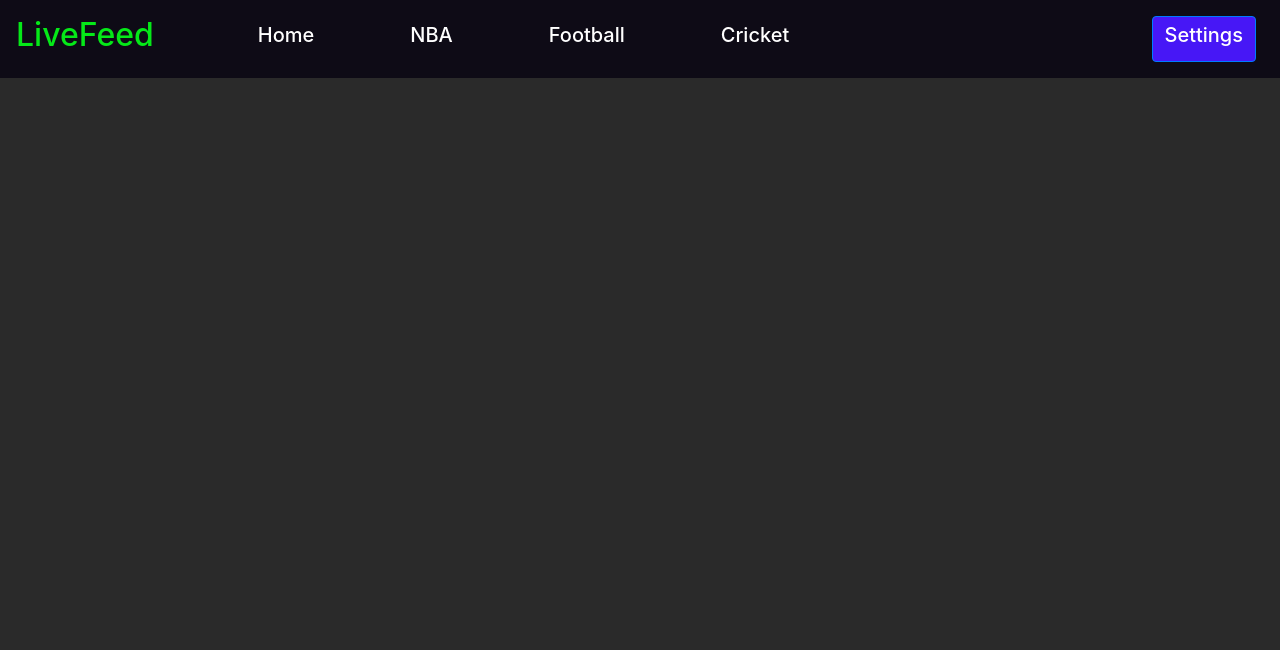
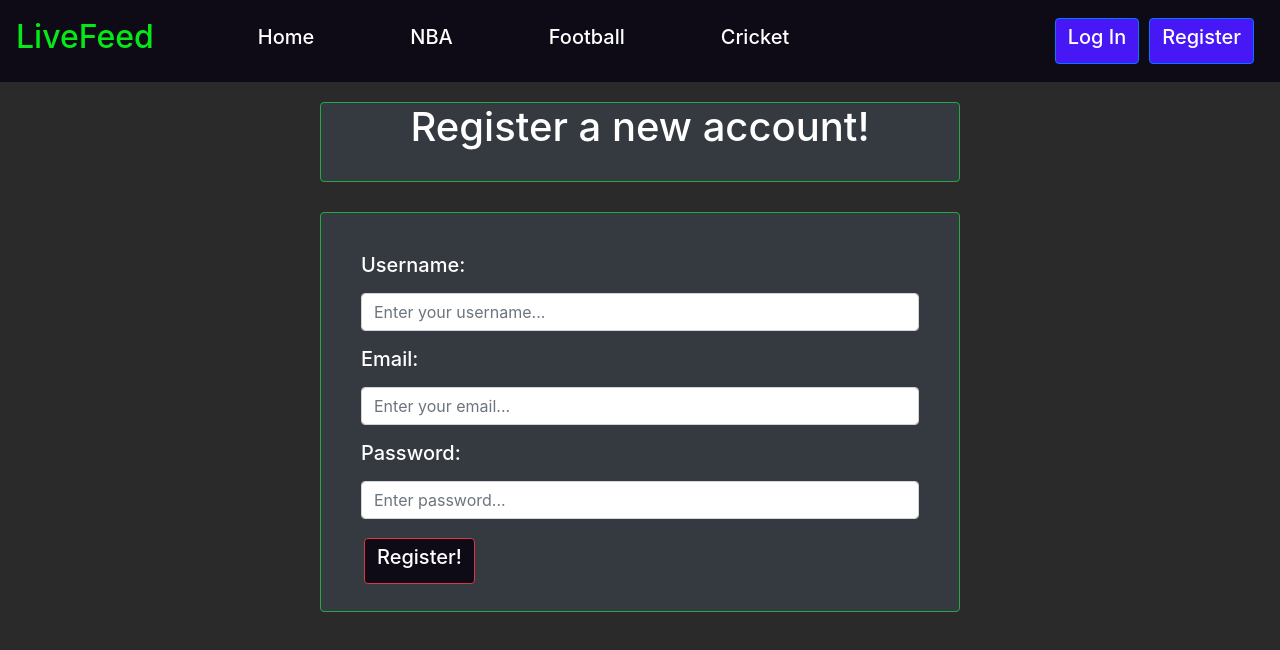
Before and after one commit to ArnasSteponavicius00/draq_project, a React (Create React App) app: page /register in a window 1280 px wide. Shown: the top 650 px of the page. Built offline with nearby package versions, Linux system fonts and the light colour scheme.

Commit message:
finish login, register, settings and logout features on website, Reference for features: MoreCodes Youtube Channel

```diff
--- a/src/App.js
+++ b/src/App.js
@@ -1,5 +1,5 @@
 import React from 'react';
-import {Switch, Route, BrowserRouter} from 'react-router-dom';
+import {Switch, Route, BrowserRouter,Link} from 'react-router-dom';
 import NavBar from 'react-bootstrap/Navbar';
 import Nav from 'react-bootstrap/Nav';
 import Container from 'react-bootstrap/Container';
@@ -9,14 +9,24 @@ import Login from './components/login';
 import NBA from './components/nba';
 import Football from './components/football';
 import Cricket from './components/cricket';
+import Register from './components/register';
+import Settings from './components/settings';
 
 import './App.css';
 import 'bootstrap/dist/css/bootstrap.min.css';
 
 
 class App extends React.Component{
+
+  logOut(e){
+    e.preventDefault();
+    localStorage.removeItem('usertoken')
+  }
+
   render(){
-    return (
+
+    //NavBar for when there is no token in localStorage so it displays login and register buttons
+    const loginRegUser = (
       <BrowserRouter>
         <NavBar className="navBar">
           <NavBar.Brand><h2 className="webName">LiveFeed</h2></NavBar.Brand>
@@ -27,19 +37,60 @@ class App extends React.Component{
                <Nav.Link href="/football"><h5 className="navPages">Football</h5></Nav.Link>
                <Nav.Link href="/cricket"><h5 className="navPages">Cricket</h5></Nav.Link>
             </Nav>
-            <Nav>
-              <Nav.Link href="/settings"><Button style={{background:'#4717F6'}}><h5>Settings</h5></Button></Nav.Link>
+            <Nav style={{margin:'10px'}}>
+              <Link to="/login"><Button style={{background:'#4717F6', margin:'0px 0px 0px 10px'}}><h5>Log In</h5></Button></Link>
+              <Link to="/register"><Button style={{background:'#4717F6', margin:'0px 0px 0px 10px'}}><h5>Register</h5></Button></Link>
             </Nav>
           </Container>
         </NavBar>
         <Switch>
-          <Route exact path="/" component={Login}/>
-          <Route path="/home" component={Home}/>
+          <Route exact path="/" component={Home}/>
+          <Route path="/login" component={Login}/>
           <Route path="/football" component={Football}/>
           <Route path="/nba" component={NBA}/>
           <Route path="/cricket" component={Cricket}/>
+          <Route path="/register" component={Register}/>
         </Switch>
       </BrowserRouter>
+    )
+
+    //NavBar for when there is a token in localStorage so it displays settings and logout buttons
+    const loggedInUser = (
+      <BrowserRouter>
+        <NavBar className="navBar">
+          <NavBar.Brand><h2 className="webName">LiveFeed</h2></NavBar.Brand>
+          <Container>
+            <Nav className="justify-content-end">
+               <Nav.Link href="/"><h5 className="navPages">Home</h5></Nav.Link>
+               <Nav.Link href="/nba"><h5 className="navPages">NBA</h5></Nav.Link>
+               <Nav.Link href="/football"><h5 className="navPages">Football</h5></Nav.Link>
+               <Nav.Link href="/cricket"><h5 className="navPages">Cricket</h5></Nav.Link>
+            </Nav>
+            <Nav style={{margin: '10px'}}>
+              <Link to="/settings"><Button style={{background:'#4717F6'}}><h5>Settings</h5></Button></Link>
+              <a href="" onClick={this.logOut.bind(this)}><Button style={{background:'#4717F6', margin:'0px 0px 0px 10px'}}><h5>Logout</h5></Button></a>
+            </Nav>
+          </Container>
+        </NavBar>
+        <Switch>
+          <Route exact path="/" component={Home}/>
+          <Route path="/login" component={Login}/>
+          <Route path="/football" component={Football}/>
+          <Route path="/nba" component={NBA}/>
+          <Route path="/cricket" component={Cricket}/>
+          <Route path="/settings" component={Settings}/>
+        </Switch>
+      </BrowserRouter>
+    )
+
+    /*
+      If a token exists, use the loggedInUser group
+      else use the loginRegUser group
+    */
+    return(
+      <div>
+        {localStorage.usertoken ? loggedInUser : loginRegUser}
+      </div>
     );
   }
 }
--- a/src/components/home.js
+++ b/src/components/home.js
@@ -4,8 +4,8 @@ class Home extends React.Component{
     render(){
         return(
             <div>
-                <h1>Welcome</h1>
-            </div>
+            <h2>Welcome</h2>
+        </div>
         );
     }
 }
--- a/src/components/login.js
+++ b/src/components/login.js
@@ -3,16 +3,70 @@ import Form from 'react-bootstrap/Form';
 import Button from 'react-bootstrap/Button';
 import Row from 'react-bootstrap/Row';
 import Card from 'react-bootstrap/Card';
-import {Switch, Route, BrowserRouter} from 'react-router-dom';
+import Container from 'react-bootstrap/Container';
+import axios from 'axios';
 
 import '../App.css';
 import 'bootstrap/dist/css/bootstrap.min.css';
-import Container from 'react-bootstrap/Container';
+
+
+const login = user => {
+    return axios.post('http://localhost:4000/users/login', {
+        username: user.username,
+        email: user.email,
+        password: user.password
+    })
+    .then(res => {
+        localStorage.setItem('usertoken' , res.data);
+        return res.data;
+    })
+    .catch(error => {
+        console.log(error);
+    });
+}
+
 
 class Login extends React.Component{
+    constructor(){
+        super();
+        this.state = {
+            email: '',
+            password:''
+        }
+
+        this.onChangeEmail = this.onChangeEmail.bind(this);
+        this.onChangePassword = this.onChangePassword.bind(this);
+        this.onSubmit = this.onSubmit.bind(this);
+    }
+
+    onChangeEmail(e){
+        this.setState({
+            email: e.target.value
+        });
+    }
+    onChangePassword(e){
+        this.setState({
+            password: e.target.value
+        });
+    }
+
+    onSubmit(e){
+        e.preventDefault();
+
+        const User = {
+            email: this.state.email,
+            password: this.state.password
+        }
+
+        login(User).then(res => {
+            if(res) {
+                this.props.history.push('/home')
+            }
+        })
+    }
+
     render(){
         return(
-            <BrowserRouter>
             <div className="justify-content-center">
                 <Container>
                     <Row className="justify-content-md-center">
@@ -25,21 +79,22 @@ class Login extends React.Component{
                         <Card style={{width: '40rem', height: '20rem', margin:'10px'}}
                             border="success" bg="dark" className="text-center">
                             <Card.Body>
-                            <Form style={{margin:'20px'}}>
+                                <Form style={{margin:'20px', color:'black'}} onSubmit={this.onSubmit}>
                                     <Form.Group controlId="formBasicEmail" onSubmit={this.onSubmit}>
-                                    <Form.Label value={email}><h5>Email address</h5></Form.Label>
-                                    <Form.Control type="email" placeholder="Enter email" />
+                                        <Form.Label ><h5>Email address</h5></Form.Label>
+                                        <Form.Control type="email" placeholder="Enter email"
+                                        value={this.state.email}
+                                        onChange={this.onChangeEmail}/>
                                     </Form.Group>
 
                                     <Form.Group controlId="formBasicPassword">
-                                    <Form.Label value={password}><h5>Password</h5></Form.Label>
-                                    <Form.Control type="password" placeholder="Password" />
+                                        <Form.Label ><h5>Password</h5></Form.Label>
+                                        <Form.Control type="password" placeholder="Password"
+                                        value={this.state.password}
+                                        onChange={this.onChangePassword}/>
                                     </Form.Group>
-                                <Button variant="primary" type="submit">
-                                    <h5>Sign In</h5>
-                                </Button>
-                                <Button type="submit" style={{margin: '0px 0px 0px 10px'}}>
-                                    <h5>Register</h5>
+                                    <Button variant="primary" type="submit" style={{margin: '3px'}}>
+                                        <h5>Login</h5>
                                     </Button>
                                 </Form>
                             </Card.Body>
@@ -47,10 +102,6 @@ class Login extends React.Component{
                     </Row>
                 </Container>
             </div>
-            <Switch>
-                <Route path="/register" component={Register}/>
-            </Switch>
-            </BrowserRouter>
         );
     }
 }
--- a/src/components/register.js
+++ b/src/components/register.js
@@ -1,29 +1,117 @@
-import React from'react';
+import React from 'react';
+import Form from 'react-bootstrap/Form';
+import Button from 'react-bootstrap/Button';
+import Row from 'react-bootstrap/Row';
+import Card from 'react-bootstrap/Card';
+import Container from 'react-bootstrap/Container';
 import axios from 'axios';
 
-class Register extends React.Component {
+import '../App.css';
+import 'bootstrap/dist/css/bootstrap.min.css';
+
+
+const register = newUser => {
+    return axios.post('http://localhost:4000/users/register', {
+        username: newUser.username,
+        email: newUser.email,
+        password: newUser.password
+    })
+    .then(res => {
+        alert('Registered Successfully')
+        console.log('Registered');
+    });
+}
+
+class Register extends React.Component{
+    constructor(){
+        super();
+        this.state = {
+            username: '',
+            email: '',
+            password:''
+        }
+
+        this.onChangeUsername = this.onChangeUsername.bind(this);
+        this.onChangeEmail = this.onChangeEmail.bind(this);
+        this.onChangePassword = this.onChangePassword.bind(this);
+        this.onSubmit = this.onSubmit.bind(this)
+    }
+
+    onChangeUsername(e){
+        this.setState({
+            username: e.target.value
+        });
+    }
+
+    onChangeEmail(e){
+        this.setState({
+            email: e.target.value
+        });
+    }
+    onChangePassword(e){
+        this.setState({
+            password: e.target.value
+        });
+    }
+
+    onSubmit(e){
+        e.preventDefault();
+
+        const newUser = {
+            username: this.state.username,
+            email: this.state.email,
+            password: this.state.password
+        }
+
+        register(newUser).then(res => {
+            if(res) {
+                this.props.history.push('/login')
+            }
+        })
+    }
 
     render(){
         return(
-            <div className="App">
-                <h2>Register.</h2>
-                <form onSubmit={this.onSubmit}>
-                    <div className="form-group">
-                        <label>Email:  </label>
-                        <input type="text"className="form-control"
-                        value={this.state.Email}
-                        onChange={this.onChangeEmail}/>
-                    </div>
-                    <div className="form-group">
-                        <label>Password: </label>
-                        <input type="text"className="form-control"
-                        value={this.state.Password}
-                        onChange={this.onChangePassword}/>
-                    </div>
-                    <div className="form-group">
-                        <input type="submit" value="Add Movie" className="btn btn-primary" />
-                    </div>
-                </form>
+            <div className="justify-content-center">
+                <Container>
+                    <Row className="justify-content-md-center">
+                        <Card style={{width: '40rem', height: '5rem', alignItems:'center', margin:'20px'}}
+                            border="success" bg="dark" className="text-center">
+                                <h1>Register a new account!</h1>
+                        </Card>
+                    </Row>
+                    <Row className="justify-content-md-center">
+                        <Card style={{width: '40rem', height: '25rem', margin:'10px'}}
+                            border="success" bg="dark">
+                            <Card.Body>
+                                <Form style={{margin:'20px'}} onSubmit={this.onSubmit}>
+                                    <Form.Group controlId="formBasicText" onSubmit={this.onSubmit}>
+                                        <Form.Label ><h5>Username:</h5></Form.Label>
+                                        <Form.Control type="text" placeholder="Enter your username..."
+                                        value={this.state.username}
+                                        onChange={this.onChangeUsername}/>
+                                    </Form.Group>
+                                    <Form.Group controlId="formBasicEmail" onSubmit={this.onSubmit}>
+                                        <Form.Label ><h5>Email:</h5></Form.Label>
+                                        <Form.Control type="email" placeholder="Enter your email..."
+                                        value={this.state.email}
+                                        onChange={this.onChangeEmail}/>
+                                    </Form.Group>
+
+                                    <Form.Group controlId="formBasicPassword">
+                                        <Form.Label ><h5>Password:</h5></Form.Label>
+                                        <Form.Control type="password" placeholder="Enter password..."
+                                        value={this.state.password}
+                                        onChange={this.onChangePassword}/>
+                                    </Form.Group>
+                                    <Button variant="danger" type="submit" style={{margin: '3px', background:'#0E0B16'}}>
+                                        <h5>Register!</h5>
+                                    </Button>
+                                </Form>
+                            </Card.Body>
+                        </Card>
+                    </Row>
+                </Container>
             </div>
         );
     }
--- /dev/null
+++ b/src/components/settings.js
@@ -0,0 +1,46 @@
+import React from'react';
+import jwt_decode from 'jwt-decode';
+import Table from 'react-bootstrap/Table';
+
+class Settings extends React.Component {
+    constructor(){
+        super();
+        this.state = {
+            username: '',
+            email: '',
+            password: ''
+        }
+    }
+
+    componentDidMount(){
+        const token = localStorage.usertoken;
+        const decoded = jwt_decode(token);
+        this.setState({
+            username: decoded.username,
+            email: decoded.email,
+            password: decoded.password
+        });
+    }
+
+    render(){
+        return(
+            <div className="App">
+                <h2>Profile Settings:</h2>
+                <Table striped bordered hover variant="dark">
+                    <tbody>
+                        <tr>
+                            <td>Username:</td>
+                            <td>{this.state.username}</td>
+                        </tr>
+                        <tr>
+                            <td>Email:</td>
+                            <td>{this.state.email}</td>
+                        </tr>
+                    </tbody>
+                </Table>
+            </div>
+        );
+    }
+}
+
+export default Settings;
```
Also changed, not shown: 2 other files (tests, documents, lock files or other folders). Lines whose indentation alone changed are shown as unchanged.
